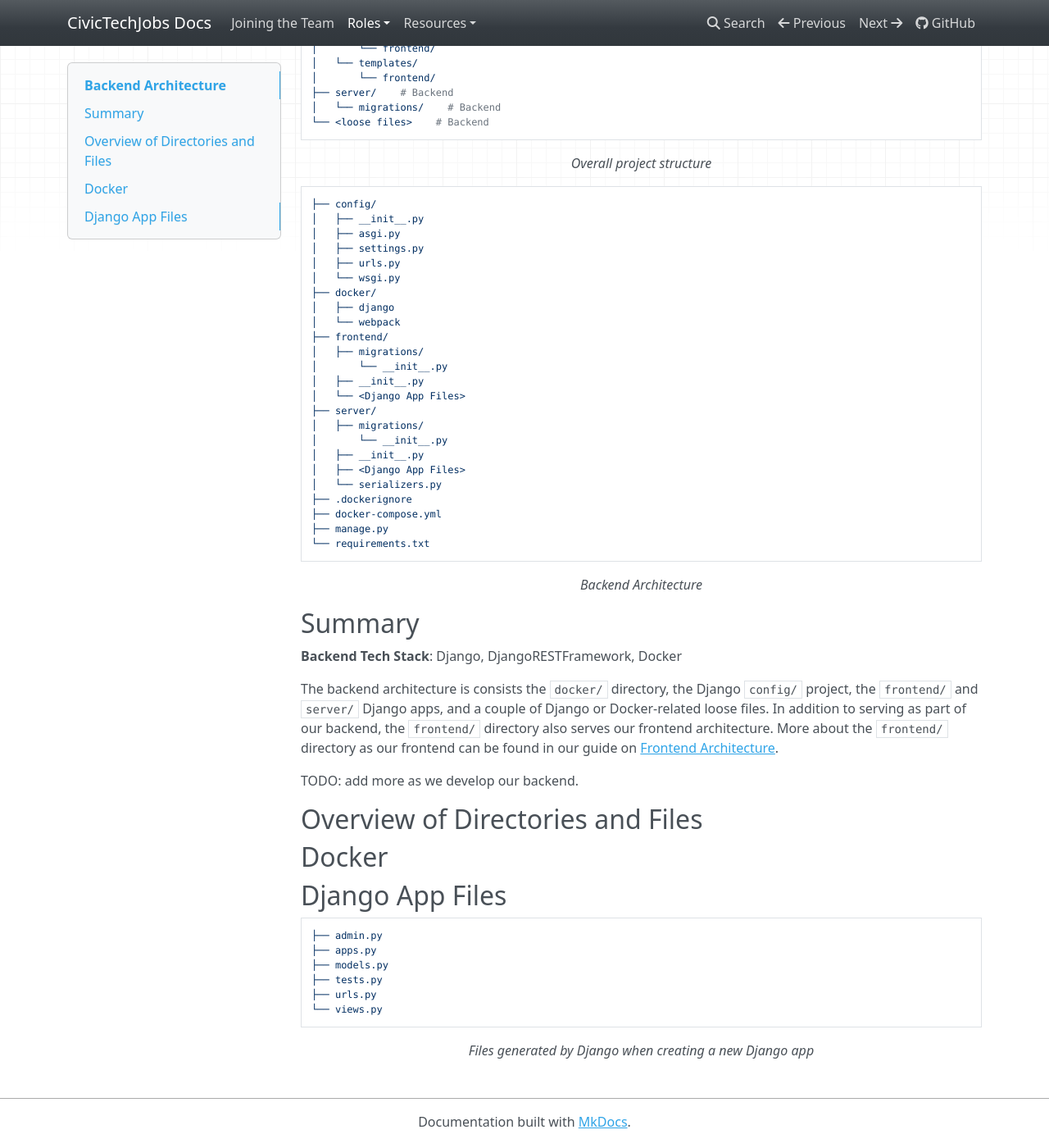
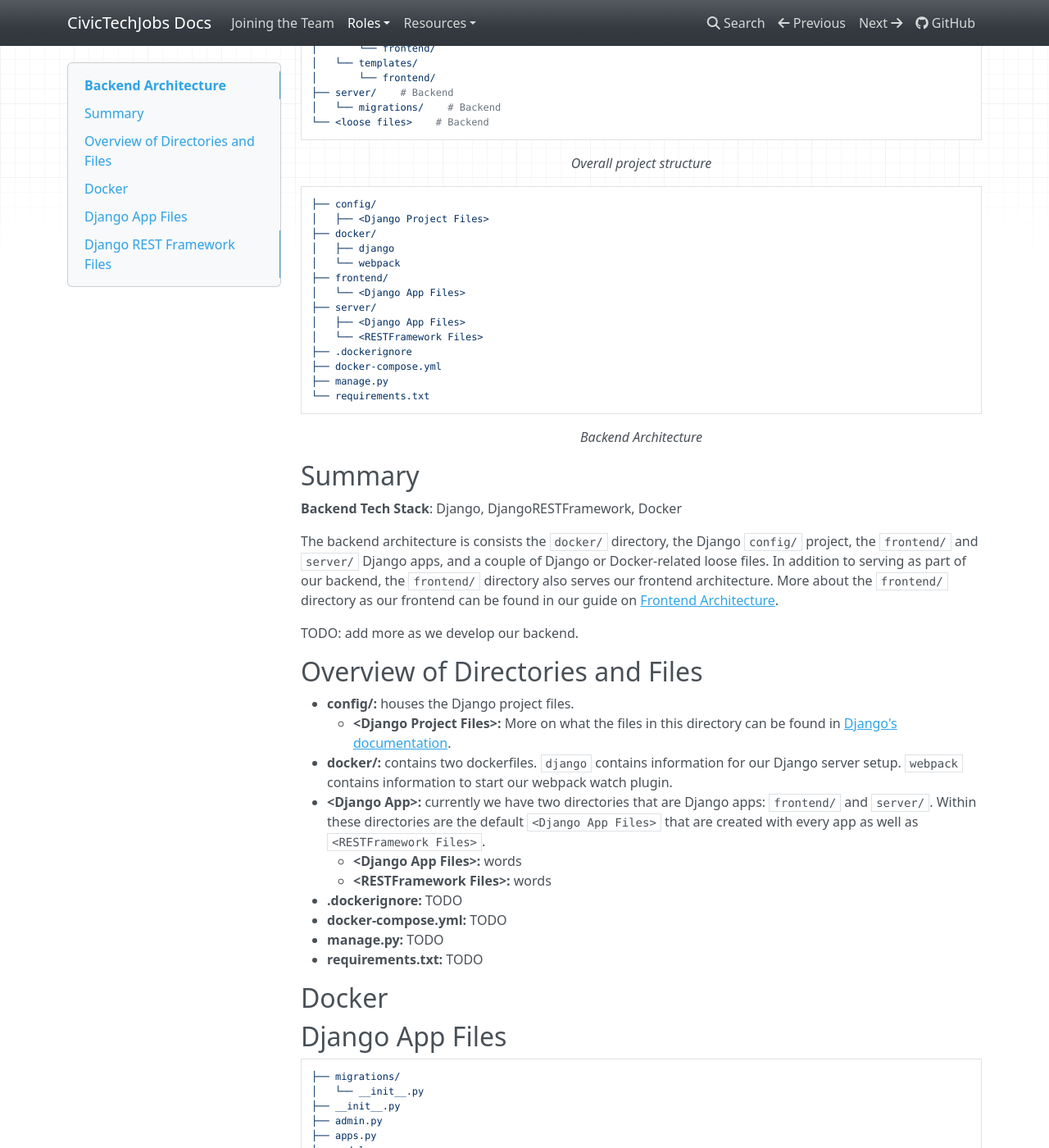
Before and after one commit to Aveline-art/CivicTechJobs-Documentation-Test, an MkDocs documentation site: the page built from docs/developer/backend.md, in a window 1280 px wide and 1400 px high, scrolled down 313 px. Shown: the whole window at 82% size. Built offline with MkDocs 1.6.1, drawn with Linux system fonts in a browser that asks for light colours; nearby versions of some CDN libraries; some of the changed text lies outside the part shown.

Commit message:
added to backend documentation

````diff
--- a/docs/developer/backend.md
+++ b/docs/developer/backend.md
@@ -24,25 +24,15 @@
 
 ```yml
 ├── config/
-│   ├── __init__.py
-│   ├── asgi.py
-│   ├── settings.py
-│   ├── urls.py
-│   └── wsgi.py
+│   ├── <Django Project Files>
 ├── docker/
 │   ├── django
 │   └── webpack
 ├── frontend/
-│   ├── migrations/
-│       └── __init__.py
-│   ├── __init__.py
 │   └── <Django App Files>
 ├── server/
-│   ├── migrations/
-│       └── __init__.py
-│   ├── __init__.py
 │   ├── <Django App Files>
-│   └── serializers.py
+│   └── <RESTFramework Files>
 ├── .dockerignore
 ├── docker-compose.yml
 ├── manage.py
@@ -60,6 +50,18 @@ TODO: add more as we develop our backend.
 
 ## Overview of Directories and Files
 
+
+- **config/:** houses the Django project files.
+    - **<Django Project Files\>:** More on what the files in this directory can be found in [Django's documentation](https://docs.djangoproject.com/en/3.2/).
+- **docker/:** contains two dockerfiles. `django` contains information for our Django server setup. `webpack` contains information to start our webpack watch plugin.
+- **<Django App\>:** currently we have two directories that are Django apps: `frontend/` and `server/`. Within these directories are the default `<Django App Files>` that are created with every app as well as `<RESTFramework Files>`.
+    - **<Django App Files\>:** words
+    - **<RESTFramework Files\>:** words
+- **.dockerignore:** TODO
+- **docker-compose.yml:** TODO
+- **manage.py:** TODO
+- **requirements.txt:** TODO
+
 ## Docker
 
 
@@ -75,3 +80,5 @@ TODO: add more as we develop our backend.
 └── views.py
 ```
 *<p style="text-align: center;">Files generated by Django when creating a new Django app</p>*
+
+## Django REST Framework Files
````
Also changed, not shown: other parts of docs/developer/backend.md (+3 -0 lines), docs/developer/frontend.md (+3 -3 lines).
